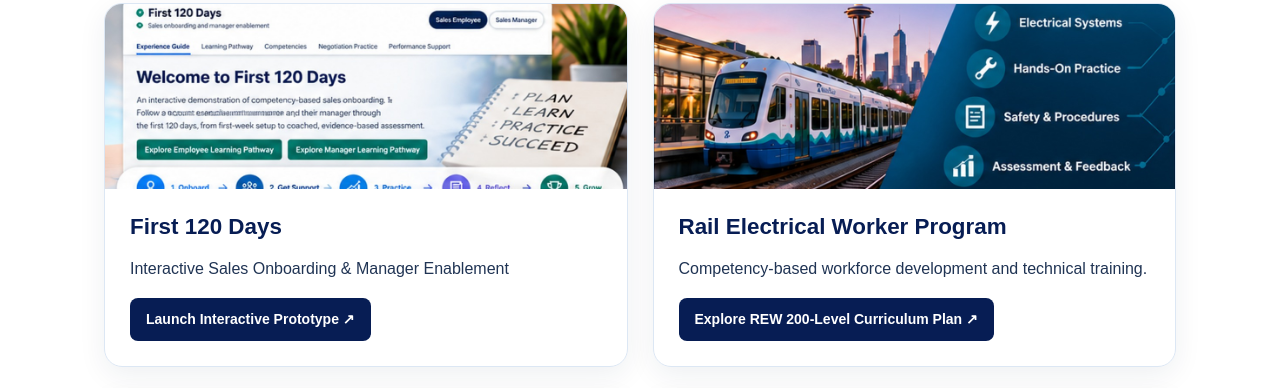
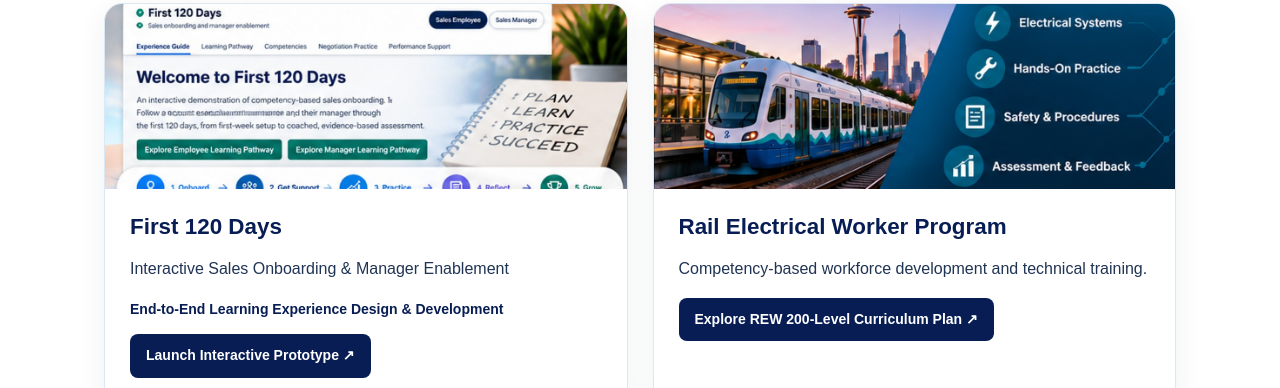
Before and after one commit to mcarterlastinger-spec/mcarterlastinger-spec.github.io, a plain HTML site: page index.html in a window 1280 px wide. Shown: the part 1190-1578 px from the top of the page. Drawn offline with Linux system fonts and the light colour scheme.

Commit message:
Update index.html

```diff
--- a/index.html
+++ b/index.html
@@ -122,6 +122,7 @@
           <div class="card-content">
             <h3>First 120 Days</h3>
             <p>Interactive Sales Onboarding & Manager Enablement</p>
+            <p style="color:#071d54;font-size:14px;font-weight:600;">End-to-End Learning Experience Design & Development</p>
            <a href="https://mcarterlastinger-spec.github.io/first-120-days-sales-enablement/" target="_blank" rel="noopener noreferrer" style="display:inline-block;background:#071d54;color:#ffffff;text-decoration:none;padding:12px 16px;border-radius:8px;font-size:14px;font-weight:600;line-height:1.4;">Launch Interactive Prototype ↗</a>
           </div>
         </article>
```
